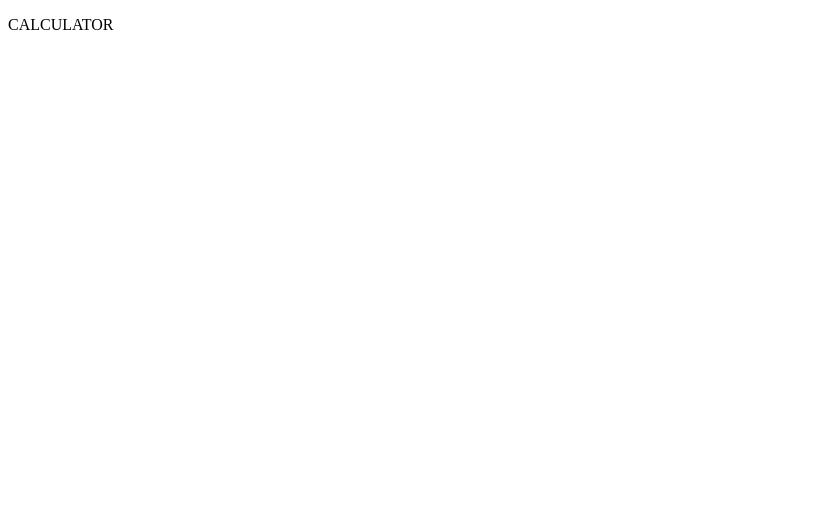
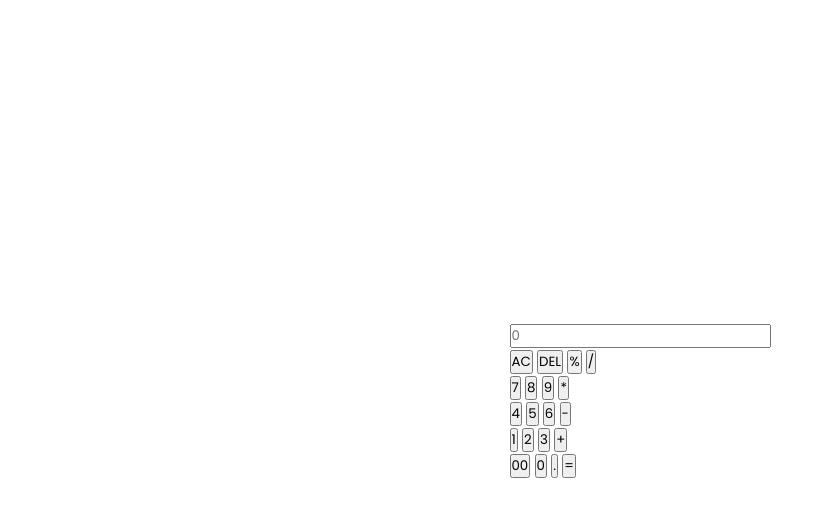
Before and after one commit to abdulmueez144/calculator, a plain HTML site: page index.html in a window 1280 px wide. Shown: the whole page, without its empty margins (0-826 px from the left). Drawn offline with Linux system fonts and the light colour scheme.

Commit message:
DONE WITH HTML

```diff
--- a/index.html
+++ b/index.html
@@ -1,14 +1,45 @@
 <!DOCTYPE html>
 <html lang="en">
-<head>
-    <meta charset="UTF-8">
-    <meta http-equiv="X-UA-Compatible" content="IE=edge">
-    <meta name="viewport" content="width=device-width, initial-scale=1.0">
+  <head>
+    <meta charset="UTF-8" />
+    <meta http-equiv="X-UA-Compatible" content="IE=edge" />
+    <meta name="viewport" content="width=device-width, initial-scale=1.0" />
     <title>CALCULATOR</title>
-</head>
-<body>
-        <section>
-            <p>CALCULATOR</p>
-        </section>
-</body>
+    <link rel="stylesheet" href="style.css" />
+  </head>
+  <body>
+    <div class="calculaator">
+      <input type="text" placeholder="0" />
+      <div>
+        <button>AC</button>
+        <button>DEL</button>
+        <button>%</button>
+        <button>/</button>
+      </div>
+      <div>
+        <button>7</button>
+        <button>8</button>
+        <button>9</button>
+        <button>*</button>
+      </div>
+      <div>
+        <button>4</button>
+        <button>5</button>
+        <button>6</button>
+        <button>-</button>
+      </div>
+      <div>
+        <button>1</button>
+        <button>2</button>
+        <button>3</button>
+        <button>+</button>
+      </div>
+      <div>
+        <button>00</button>
+        <button>0</button>
+        <button>.</button>
+        <button>=</button>
+      </div>
+    </div>
+  </body>
 </html>
--- a/style.css
+++ b/style.css
@@ -0,0 +1,14 @@
+@import url("https://fonts.googleapis.com/css2?family=Poppins:ital,wght@0,100;0,200;0,300;0,400;0,500;0,600;0,700;0,800;0,900;1,100;1,200;1,300;1,400;1,500;1,600;1,700;1,800;1,900&display=swap");
+* {
+  margin: 0;
+  padding: 0;
+  box-sizing: border-box;
+  font-family: "Poppins", sans-serif;
+}
+body {
+  width: 100%;
+  height: 100vh;
+  display: flex;
+  justify-content: center;
+  align-items: center;
+}
```
